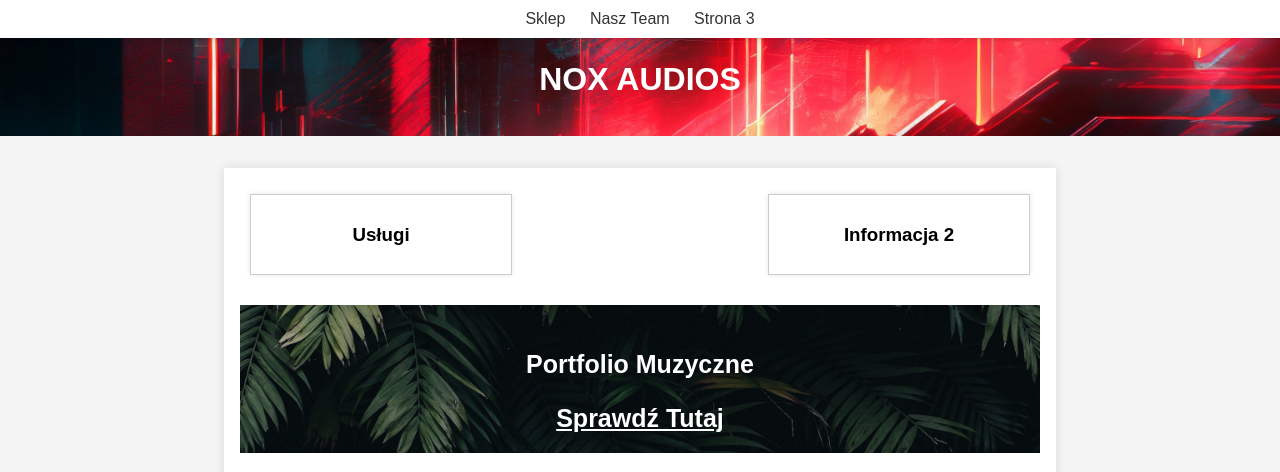
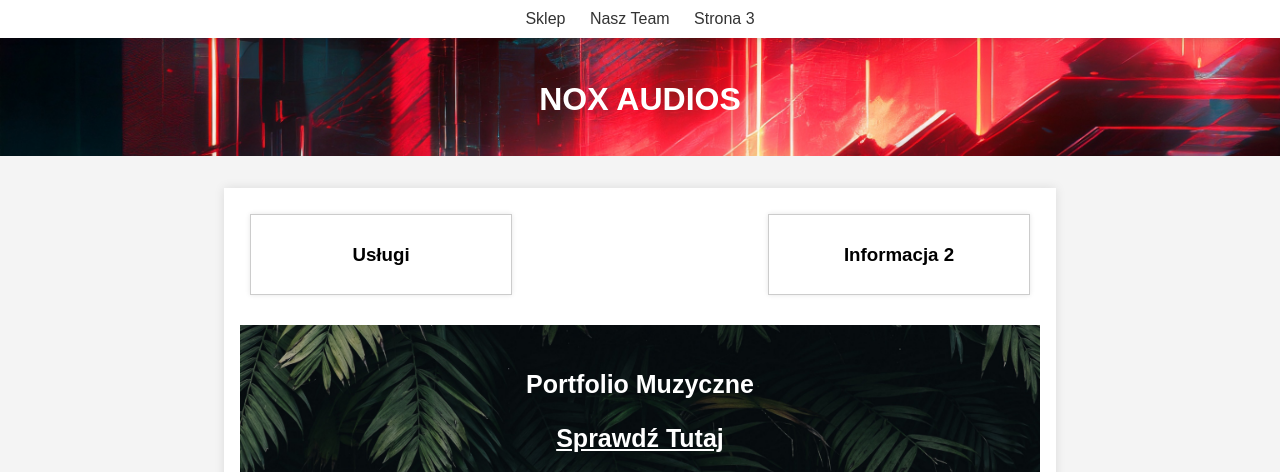
Before and after one commit to HexitRely/hexitrely.github.io, a PHP site: page / in a window 1280 px wide. Shown: the top 472 px of the page. Run offline with PHP 8.4, Linux system fonts and the light colour scheme; some web fonts are replaced.

Commit message:
Update styles.css

```diff
--- a/styles.css
+++ b/styles.css
@@ -12,7 +12,7 @@ header {
   color: #fff;
   padding: 1rem;
   text-align: center;
-  padding-top: 40px;
+  padding-top: 60px;
 }
 
 section {
```
